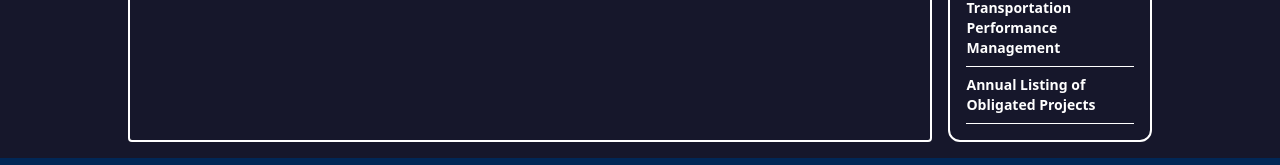
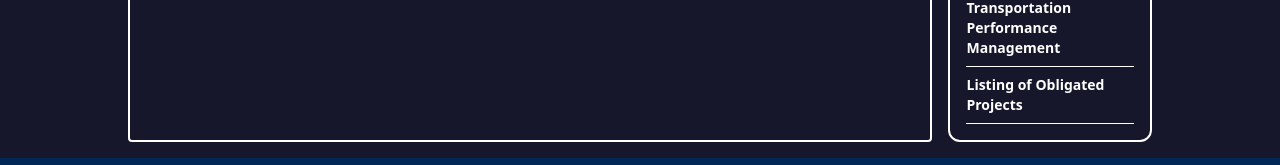
Before and after one commit to Prasanna018/tri_cities_plan, a React (Vite) app: page /plan in a window 1280 px wide. Shown: the part 561-726 px from the top of the page. Built offline with nearby package versions, Linux system fonts and the light colour scheme.

Commit message:
route rename

```diff
--- a/src/App.jsx
+++ b/src/App.jsx
@@ -111,7 +111,7 @@ function App() {
 
 
               </Route>
-              <Route path="annual-listing-of-obligated-projects" element={<ALOP></ALOP>}></Route>
+              <Route path="listing-of-obligated-projects" element={<ALOP></ALOP>}></Route>
             </Route>
 
             <Route path="/data" element={<Data></Data>}>
--- a/src/Components/plans/ALOP.jsx
+++ b/src/Components/plans/ALOP.jsx
@@ -5,7 +5,7 @@ function ALOP() {
         <div className='p-4 bg-[#1e2a3a]'>
 
             <div className='py-4'>
-                <h1 className='text-3xl font-bold'>Annual Listing of Obligated Projects</h1>
+                <h1 className='text-3xl font-bold'>Listing of Obligated Projects</h1>
                 <p className='py-4'>The annual listing of obligated projects is a record for tracking the progress of projects receiving federal transportation funds. This listing is updated annually and is intended to increase public awareness of federal spending on transportation projects in the Jackson MPO’s planning area. The Infrastructure Investment and Jobs Act (IIJA), signed into law by the President in November 2021, requires that:</p>
             </div>
 
--- a/src/Pages/Plans.jsx
+++ b/src/Pages/Plans.jsx
@@ -8,7 +8,7 @@ const leftlinks = [
     { id: 4.4, name: "Unified Planning Work Program (UPWP)", path: "unified-planning-work-program" },
     { id: 4.5, name: "Public Participation Plan (PPP)", path: "public-participation-plan" },
     { id: 4.6, name: "Transportation Performance Management", path: "transportation-performance-management" },
-    { id: 4.7, name: "Annual Listing of Obligated Projects", path: "annual-listing-of-obligated-projects" }
+    { id: 4.7, name: "Listing of Obligated Projects", path: "listing-of-obligated-projects" }
 ]
 function Plans() {
     const location = useLocation();
--- a/src/common/NavLinks.js
+++ b/src/common/NavLinks.js
@@ -31,7 +31,7 @@ const links = [
             { id: 4.4, name: "Unified Planning Work Program (UPWP)", path: "/plan/unified-planning-work-program" },
             { id: 4.5, name: "Public Participation Plan (PPP)", path: "/plan/public-participation-plan" },
             { id: 4.6, name: "Transportation Performance Management", path: "/plan/transportation-performance-management" },
-            { id: 4.7, name: "Annual Listing of Obligated Projects", path: "/plan/annual-listing-of-obligated-projects" }
+            { id: 4.7, name: "Listing of Obligated Projects", path: "/plan/listing-of-obligated-projects" }
         ]
     },
     {
```
